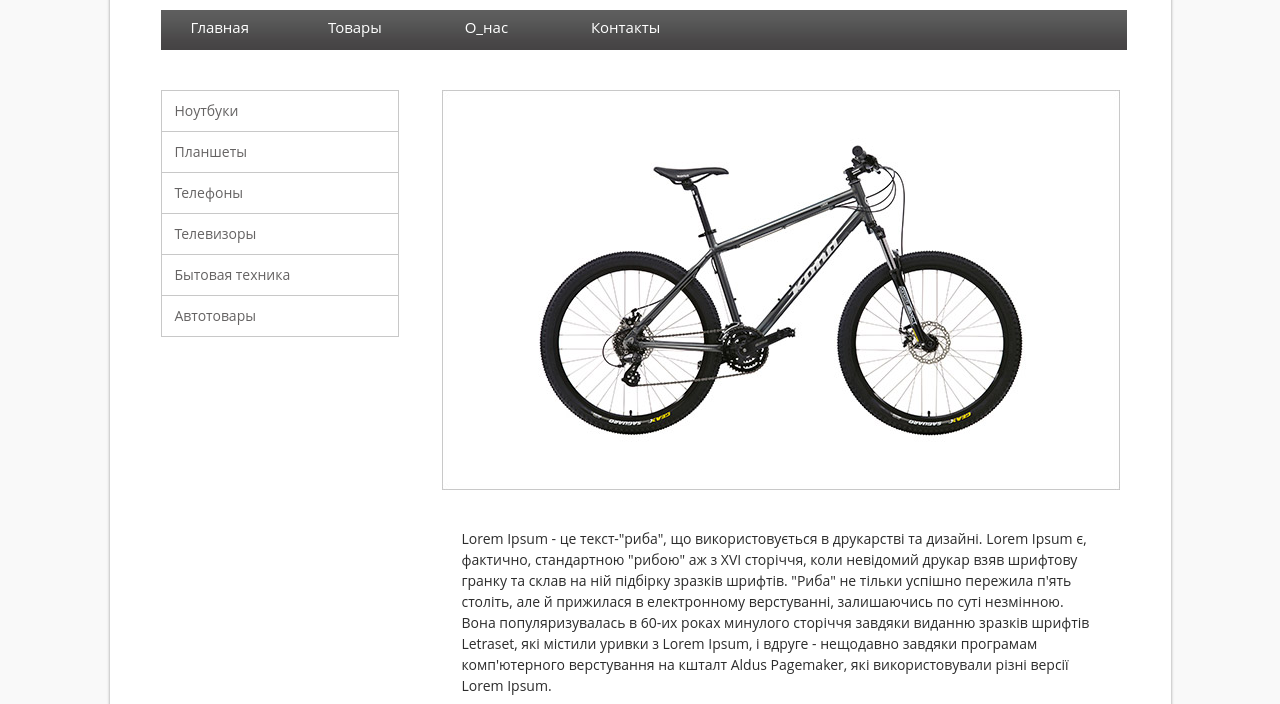
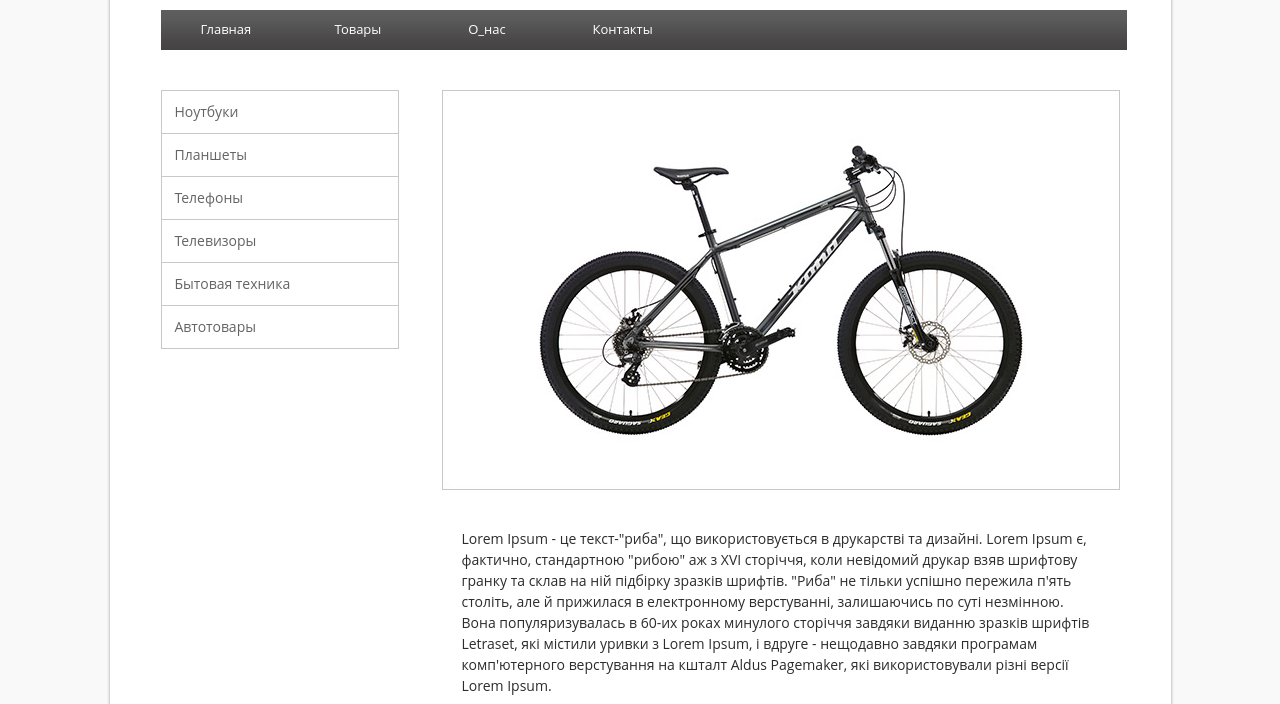
Before and after one commit to csandr1970/DZ3, a plain HTML site: page www/index.html in a window 1280 px wide. Shown: the part 96-800 px from the top of the page. Drawn offline with Linux system fonts and the light colour scheme.

Commit message:
in this version is fixing bugs in the top and in the vertical menu. (pardon my French)

```diff
--- a/www/css/style.css
+++ b/www/css/style.css
@@ -4,7 +4,7 @@ body {
 #wrap {
     border: 1px solid #ffffff;
     width: 959px;
-    height:950px;
+    height: 950px;
     background-color: #ffffff;
     padding: 35px 50px 50px 50px;
     margin: 0 auto;
@@ -16,21 +16,22 @@ body {
  margin-bottom:40px;
  font-size: 15px;
  width: 966px;
-   height: 20px;
-   padding: 10px 0 10px 0;
+ height: 40px;
+ text-align:left;
+ font-size:13px;
 }
 .items li {
-    display: inline;
-    margin: 5px 20px 5px 5px;
+    display: inline-block;
+    padding: 13px 40px;
 }
 .items li a {
     text-decoration:none;
     color:#ffffff;
-    padding:0 25px 0 25px;
+    position: center;
 }
-.items li a:hover {
+.items li:hover {
+ padding: 13px 40px;
  background: url(../img/hover.jpg)  center center no-repeat;
-   padding: 7px 25px 10px 25px;
 }
 .items2 {
     float: left;
@@ -40,19 +41,23 @@ body {
 .items2 :last-child{
  border: none;
 }
-.items2 :hover {
-background-color: #f9f9f9;
-color:#000000;
-padding-left: 10px;
-}
 .items2 li {
     border-bottom: 1px solid #c8c8c8;
-    padding:13px;
     font-size: 14px;
 }
 .items2 li a {
+    display: block;
+    position: relative;
     text-decoration:none;
     color:#656363;
+    text-indent: 13px;
+    line-height: 3;
+}
+.items2 :hover {
+    display: block;
+    background-color: #f9f9f9;
+    color:#000;
+    text-indent: 23px;
 }
 .content {
     width: 678px;
```
Lines whose indentation alone changed are shown as unchanged.
